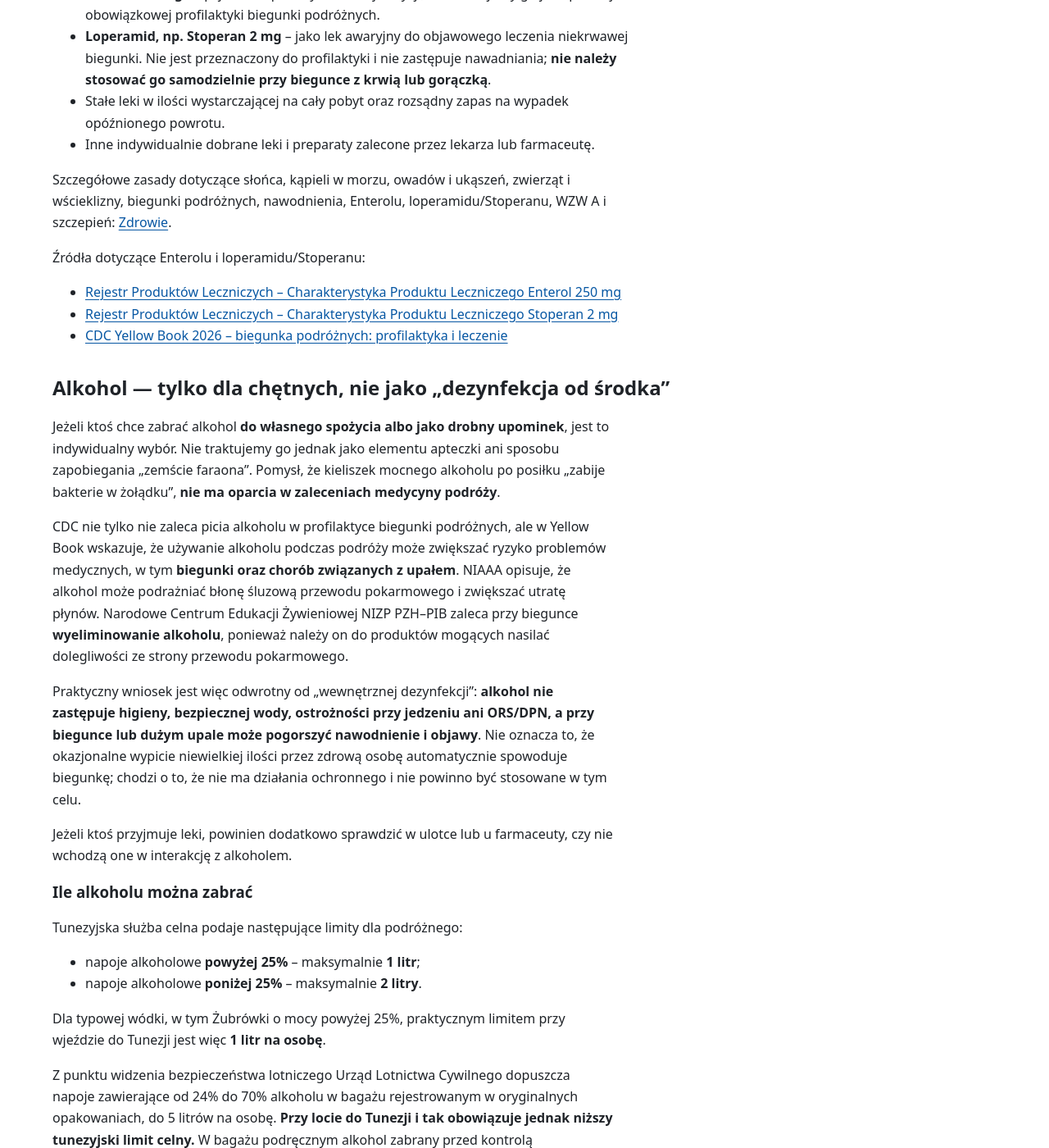
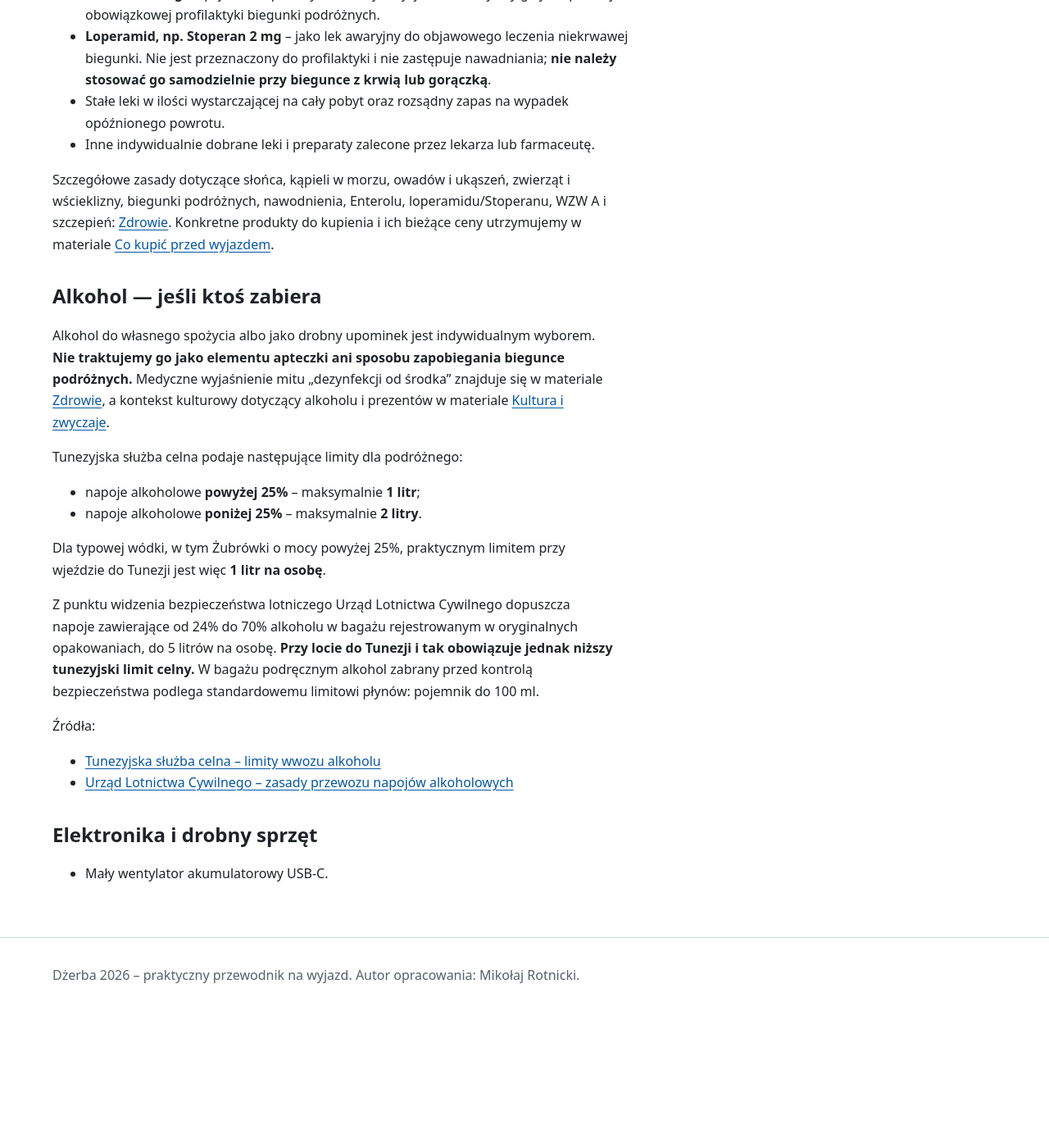
Before and after one commit to rotnicki/djerba-2026, a Jekyll site: the page built from co-zabrac.md, in a window 1280 px wide and 1400 px high, scrolled down 7968 px. Shown: the whole window at 82% size. Built offline with Jekyll 4.4.1, drawn with Linux system fonts in a browser that asks for light colours; our own code applies the rules of GitHub Pages for plain Markdown files; after the commit the page ends 9218 px from its top, so only the background shows below that; some of the changed text lies outside the part shown.

Commit message:
Skróć dublowane informacje w liście pakowania

```diff
--- a/co-zabrac.md
+++ b/co-zabrac.md
@@ -190,7 +190,7 @@ Nakrycie głowy, lekka odzież osłaniająca skórę i buty do wody opisano wyż
 
 ## Zdrowie i apteczka
 
-- Saszetki ORS/DPN, czyli doustnego płynu nawadniającego do stosowania przy biegunce lub wymiotach; przykłady: ORSALIT dla dorosłych albo Gastrolit.
+- Saszetki ORS/DPN, czyli doustnego płynu nawadniającego do stosowania przy biegunce lub wymiotach.
 - Preparat do dezynfekcji rąk zawierający co najmniej 60% alkoholu.
 - **Repelent przeciw owadom** – najlepiej preparat z uznaną substancją czynną, np. DEET albo pikarydyną/ikarydyną, stosowany zgodnie z instrukcją producenta.
 - **Preparat łagodzący ukąszenia owadów** – do stosowania przy zwykłym miejscowym świądzie i podrażnieniu.
@@ -199,25 +199,11 @@ Nakrycie głowy, lekka odzież osłaniająca skórę i buty do wody opisano wyż
 - Stałe leki w ilości wystarczającej na cały pobyt oraz rozsądny zapas na wypadek opóźnionego powrotu.
 - Inne indywidualnie dobrane leki i preparaty zalecone przez lekarza lub farmaceutę.
 
-Szczegółowe zasady dotyczące słońca, kąpieli w morzu, owadów i ukąszeń, zwierząt i wścieklizny, biegunki podróżnych, nawodnienia, Enterolu, loperamidu/Stoperanu, WZW A i szczepień: [Zdrowie](zdrowie.md).
+Szczegółowe zasady dotyczące słońca, kąpieli w morzu, owadów i ukąszeń, zwierząt i wścieklizny, biegunki podróżnych, nawodnienia, Enterolu, loperamidu/Stoperanu, WZW A i szczepień: [Zdrowie](zdrowie.md). Konkretne produkty do kupienia i ich bieżące ceny utrzymujemy w materiale [Co kupić przed wyjazdem](co-kupic-przed-wyjazdem.md).
 
-Źródła dotyczące Enterolu i loperamidu/Stoperanu:
+## Alkohol — jeśli ktoś zabiera
 
-- [Rejestr Produktów Leczniczych – Charakterystyka Produktu Leczniczego Enterol 250 mg](https://rejestry.ezdrowie.gov.pl/api/rpl/medicinal-products/7890/characteristic)
-- [Rejestr Produktów Leczniczych – Charakterystyka Produktu Leczniczego Stoperan 2 mg](https://rejestry.ezdrowie.gov.pl/api/rpl/medicinal-products/20322/characteristic)
-- [CDC Yellow Book 2026 – biegunka podróżnych: profilaktyka i leczenie](https://www.cdc.gov/yellow-book/hcp/preparing-international-travelers/travelers-diarrhea.html)
-
-## Alkohol — tylko dla chętnych, nie jako „dezynfekcja od środka”
-
-Jeżeli ktoś chce zabrać alkohol **do własnego spożycia albo jako drobny upominek**, jest to indywidualny wybór. Nie traktujemy go jednak jako elementu apteczki ani sposobu zapobiegania „zemście faraona”. Pomysł, że kieliszek mocnego alkoholu po posiłku „zabije bakterie w żołądku”, **nie ma oparcia w zaleceniach medycyny podróży**.
-
-CDC nie tylko nie zaleca picia alkoholu w profilaktyce biegunki podróżnych, ale w Yellow Book wskazuje, że używanie alkoholu podczas podróży może zwiększać ryzyko problemów medycznych, w tym **biegunki oraz chorób związanych z upałem**. NIAAA opisuje, że alkohol może podrażniać błonę śluzową przewodu pokarmowego i zwiększać utratę płynów. Narodowe Centrum Edukacji Żywieniowej NIZP PZH–PIB zaleca przy biegunce **wyeliminowanie alkoholu**, ponieważ należy on do produktów mogących nasilać dolegliwości ze strony przewodu pokarmowego.
-
-Praktyczny wniosek jest więc odwrotny od „wewnętrznej dezynfekcji”: **alkohol nie zastępuje higieny, bezpiecznej wody, ostrożności przy jedzeniu ani ORS/DPN, a przy biegunce lub dużym upale może pogorszyć nawodnienie i objawy**. Nie oznacza to, że okazjonalne wypicie niewielkiej ilości przez zdrową osobę automatycznie spowoduje biegunkę; chodzi o to, że nie ma działania ochronnego i nie powinno być stosowane w tym celu.
-
-Jeżeli ktoś przyjmuje leki, powinien dodatkowo sprawdzić w ulotce lub u farmaceuty, czy nie wchodzą one w interakcję z alkoholem.
-
-### Ile alkoholu można zabrać
+Alkohol do własnego spożycia albo jako drobny upominek jest indywidualnym wyborem. **Nie traktujemy go jako elementu apteczki ani sposobu zapobiegania biegunce podróżnych.** Medyczne wyjaśnienie mitu „dezynfekcji od środka” znajduje się w materiale [Zdrowie](zdrowie.md), a kontekst kulturowy dotyczący alkoholu i prezentów w materiale [Kultura i zwyczaje](kultura-i-zwyczaje.md).
 
 Tunezyjska służba celna podaje następujące limity dla podróżnego:
 
@@ -228,15 +214,8 @@ Dla typowej wódki, w tym Żubrówki o mocy powyżej 25%, praktycznym limitem pr
 
 Z punktu widzenia bezpieczeństwa lotniczego Urząd Lotnictwa Cywilnego dopuszcza napoje zawierające od 24% do 70% alkoholu w bagażu rejestrowanym w oryginalnych opakowaniach, do 5 litrów na osobę. **Przy locie do Tunezji i tak obowiązuje jednak niższy tunezyjski limit celny.** W bagażu podręcznym alkohol zabrany przed kontrolą bezpieczeństwa podlega standardowemu limitowi płynów: pojemnik do 100 ml.
 
-Więcej o samym micie „dezynfekowania żołądka” i zapobieganiu biegunce: [Zdrowie](zdrowie.md).
-
 Źródła:
 
-- [CDC Yellow Book 2026 – alkohol w podróży i zwiększone ryzyko m.in. biegunki oraz chorób związanych z upałem](https://www.cdc.gov/yellow-book/hcp/travelers-with-additional-considerations/substance-use.html)
-- [CDC Yellow Book 2026 – bezpieczeństwo żywności i wody; alkohol w napoju nie unieszkodliwia patogenów w skażonym lodzie](https://www.cdc.gov/yellow-book/hcp/preparing-international-travelers/food-and-water-precautions-for-travelers.html)
-- [NIAAA – wpływ alkoholu na przewód pokarmowy](https://www.niaaa.nih.gov/alcohols-effects-health/alcohols-effects-body)
-- [NIAAA – alkohol zwiększa oddawanie moczu i utratę płynów](https://www.niaaa.nih.gov/publications/brochures-and-fact-sheets/hangovers)
-- [Narodowe Centrum Edukacji Żywieniowej NIZP PZH–PIB – zalecenia przy biegunce, w tym eliminacja alkoholu](https://ncez.pzh.gov.pl/choroba-a-dieta/choroby-ukladu-pokarmowego/biegunka-zalecenia-i-jadlospis2/)
 - [Tunezyjska służba celna – limity wwozu alkoholu](https://www.douane.gov.tn/tabac-et-boissons-alcoolisees/)
 - [Urząd Lotnictwa Cywilnego – zasady przewozu napojów alkoholowych](https://bezpiecznybagaz.ulc.gov.pl/dg-search?cat=6)
 
```
